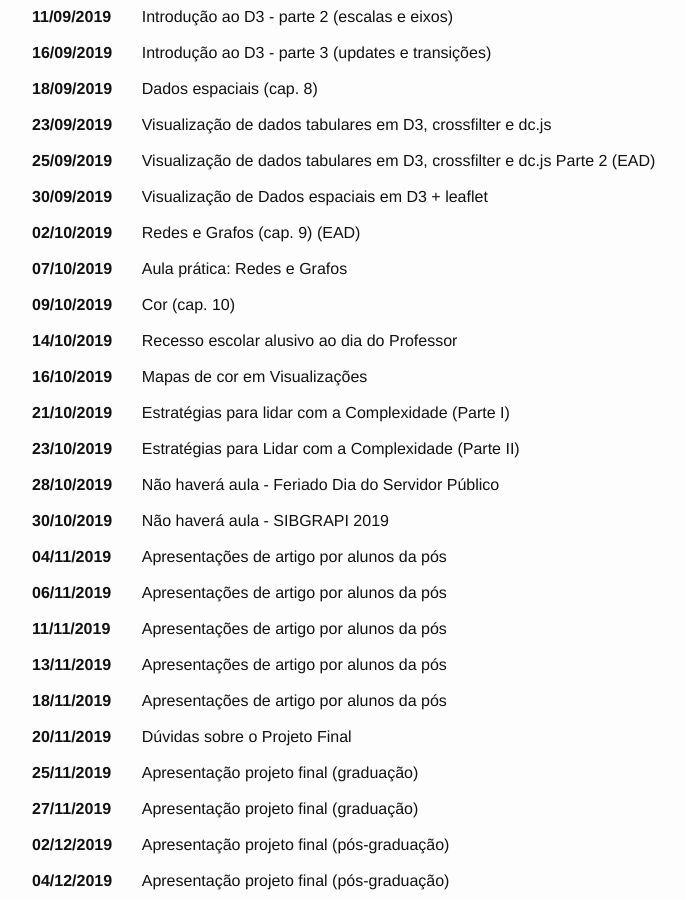
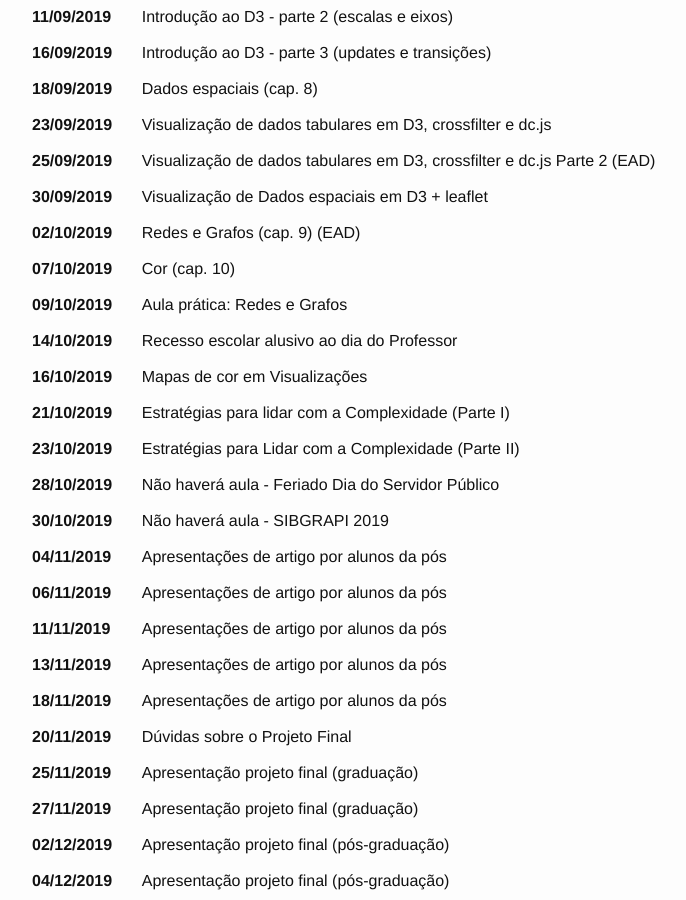
Before and after one commit to emanueles/datavis-course, a Jekyll site: the page built from calendar.md, in a window 1280 px wide and 900 px high, scrolled down 692 px. Shown: the whole window, without its empty margins (245-931 px from the left). Built offline with Jekyll 4.4.1, drawn with Linux system fonts in a browser that asks for light colours.

```diff
--- a/calendar.md
+++ b/calendar.md
@@ -91,11 +91,11 @@ permalink: /calendar/
     </tr>
     <tr>
       <td><b>07/10/2019</b></td>
-      <td> Aula prática: Redes e Grafos </td>
+      <td> Cor (cap. 10) </td>
     </tr>
     <tr>
       <td><b>09/10/2019</b></td>
-      <td> Cor (cap. 10) </td>
+      <td> Aula prática: Redes e Grafos </td>
     </tr>
     <tr>
       <td><b>14/10/2019</b></td>
```
